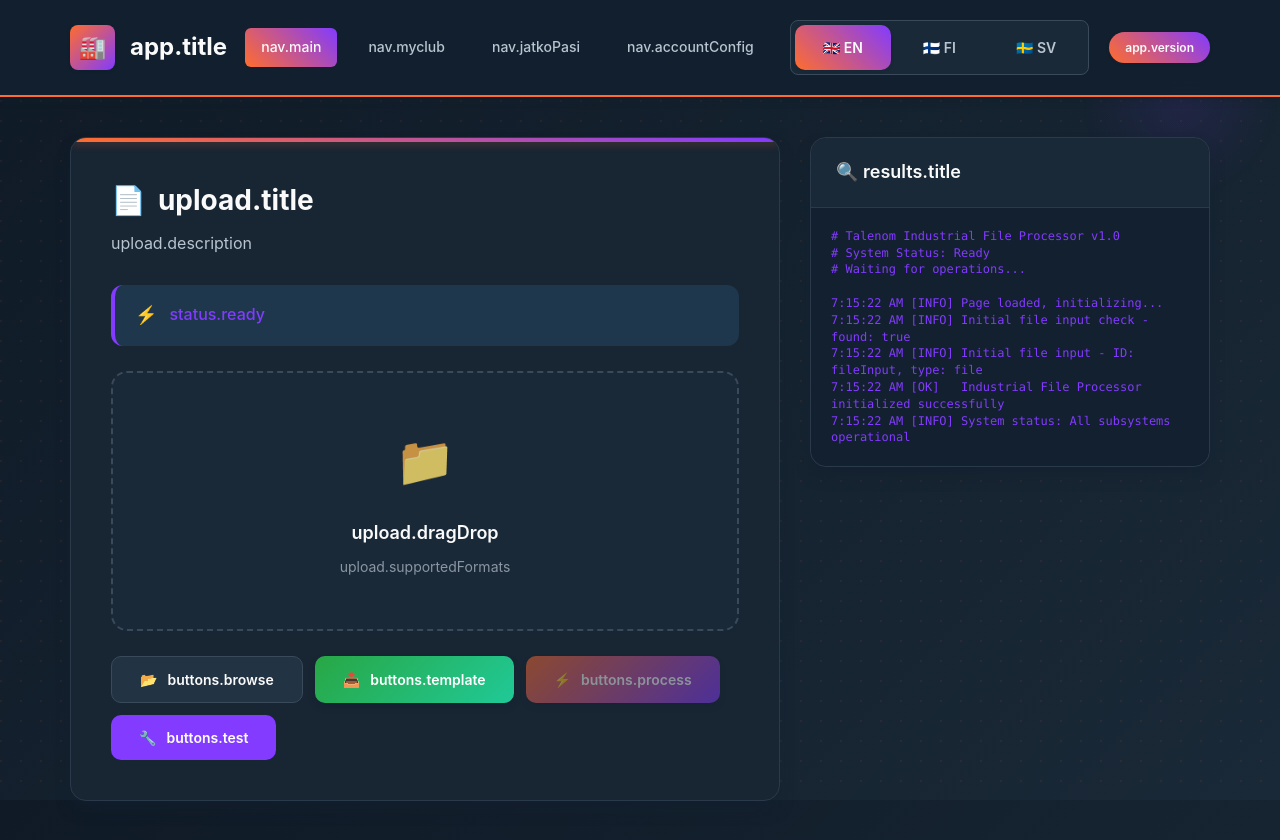
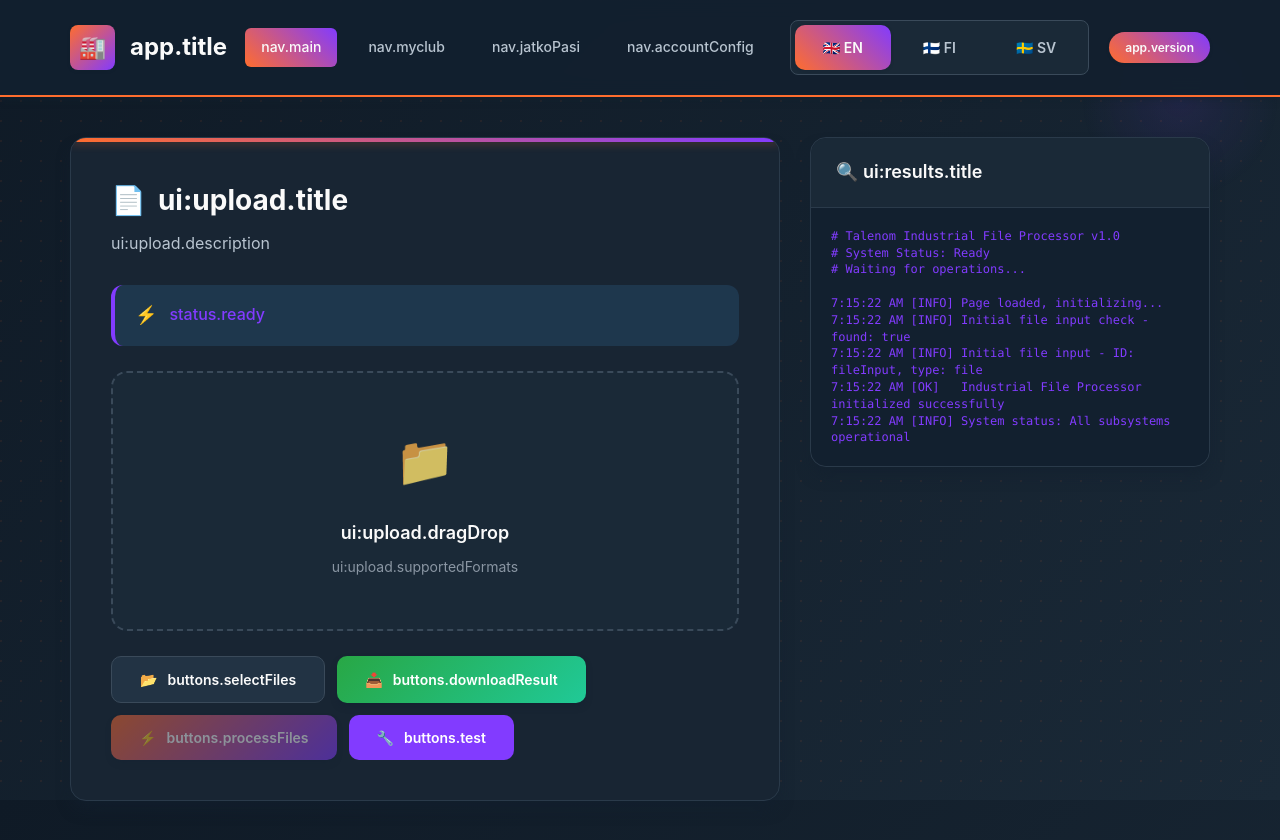
Before and after one commit to TheKutvis/talenom-industrial-processor, a website: page public/index.html in a window 1280 px wide. Drawn offline with Linux system fonts and the light colour scheme; no server answers.

Commit message:
feat: Enhance internationalization support with new translations and global i18n client usage

```diff
--- a/public/i18n-client.js
+++ b/public/i18n-client.js
@@ -76,14 +76,19 @@ class I18nClient {
             return key;
         }
 
-        const [namespace, ...keyParts] = key.split('.');
-        const translationKey = keyParts.join('.');
+        // Handle namespace separator ':'
+        let namespace = 'common';
+        let actualKey = key;
 
-        // Default to 'common' namespace if not specified
-        const ns = this.namespaces.includes(namespace) ? namespace : 'common';
-        const actualKey = this.namespaces.includes(namespace) ? translationKey : key;
+        if (key.includes(':')) {
+            const [ns, keyPart] = key.split(':', 2);
+            if (this.namespaces.includes(ns)) {
+                namespace = ns;
+                actualKey = keyPart;
+            }
+        }
 
-        const translation = this.getNestedTranslation(ns, actualKey);
+        const translation = this.getNestedTranslation(namespace, actualKey);
 
         if (translation) {
             return this.interpolate(translation, options);
@@ -91,7 +96,7 @@ class I18nClient {
 
         // Fallback to English if current language doesn't have translation
         if (this.currentLanguage !== 'en') {
-            const englishTranslation = this.getNestedTranslation(ns, actualKey, 'en');
+            const englishTranslation = this.getNestedTranslation(namespace, actualKey, 'en');
             if (englishTranslation) {
                 this.log(`Using English fallback for key: ${key}`, 'debug');
                 return this.interpolate(englishTranslation, options);
--- a/public/index.html
+++ b/public/index.html
@@ -665,9 +665,9 @@
             <!-- Upload Section -->
             <div class="upload-section">
                 <div class="section-title">
-                    📄 <span data-i18n="upload.title">File Processing Station</span>
+                    📄 <span data-i18n="ui:upload.title">File Processing Station</span>
                 </div>
-                <div class="section-subtitle" data-i18n="upload.description">
+                <div class="section-subtitle" data-i18n="ui:upload.description">
                     Upload and process CSV or Excel files containing general ledger data.
                     Our industrial-grade processor will parse your data and prepare it for integration.
                 </div>
@@ -680,21 +680,21 @@
                 <form id="fileUploadForm">
                     <div class="file-upload-area" id="fileUploadArea">
                         <div class="upload-icon">📁</div>
-                        <div class="upload-text" data-i18n="upload.dragDrop">Drag & drop your file here</div>
-                        <div class="upload-subtext" data-i18n="upload.supportedFormats">or click to browse • Supports CSV, XLS, XLSX</div>
+                        <div class="upload-text" data-i18n="ui:upload.dragDrop">Drag & drop your file here</div>
+                        <div class="upload-subtext" data-i18n="ui:upload.supportedFormats">or click to browse • Supports CSV, XLS, XLSX</div>
                         <input type="file" id="fileInput" name="file" accept=".csv,.xlsx,.xls" style="display: none;">
                     </div>
                 </form>
 
                 <div class="btn-group">
                     <button class="btn btn-secondary" id="browseFileBtn">
-                        📂 <span data-i18n="buttons.browse">Browse Files</span>
+                        📂 <span data-i18n="buttons.selectFiles">Browse Files</span>
                     </button>
                     <button class="btn btn-success" id="downloadTemplateBtn">
-                        📥 <span data-i18n="buttons.template">Download Template</span>
+                        📥 <span data-i18n="buttons.downloadResult">Download Template</span>
                     </button>
                     <button class="btn btn-primary" id="processFileBtn" disabled>
-                        ⚡ <span data-i18n="buttons.process">Process File</span>
+                        ⚡ <span data-i18n="buttons.processFiles">Process File</span>
                     </button>
                     <button class="btn btn-info" id="testConnectionBtn">
                         🔧 <span data-i18n="buttons.test">Test Connection</span>
@@ -704,19 +704,19 @@
 
             <!-- Results Panel -->
             <div class="results-panel">
-                <h3 class="panel-title">🔍 <span data-i18n="results.title">Processing Results & Logs</span></h3>
+                <h3 class="panel-title">🔍 <span data-i18n="ui:results.title">Processing Results & Logs</span></h3>
 
                 <div class="results-summary" id="resultsSummary" style="display: none;">
                     <div class="summary-item">
-                        <span class="summary-label" data-i18n="results.file">File processed:</span>
+                        <span class="summary-label" data-i18n="ui:results.fileName">File processed:</span>
                         <span class="summary-value" id="fileName">-</span>
                     </div>
                     <div class="summary-item">
-                        <span class="summary-label" data-i18n="results.records">Records found:</span>
+                        <span class="summary-label" data-i18n="ui:results.totalRecords">Records found:</span>
                         <span class="summary-value" id="recordCount">0</span>
                     </div>
                     <div class="summary-item">
-                        <span class="summary-label" data-i18n="results.time">Processing time:</span>
+                        <span class="summary-label" data-i18n="time.processingTime">Processing time:</span>
                         <span class="summary-value" id="processingTime">-</span>
                     </div>
                     <div class="summary-item">
@@ -1465,12 +1465,12 @@
             // Set up language switching
             document.querySelectorAll('.btn-lang').forEach(btn => {
                 btn.addEventListener('click', async function() {
-                    await i18nClient.changeLanguage(this.dataset.lang);
+                    await window.i18n.changeLanguage(this.dataset.lang);
                 });
             });
 
             // Initialize i18n and set up the interface
-            i18nClient.init().then(() => {
+            window.i18n.init().then(() => {
                 log('Industrial File Processor initialized successfully', 'success');
                 log('System status: All subsystems operational', 'info');
             });
--- a/services/i18nService.js
+++ b/services/i18nService.js
@@ -32,6 +32,7 @@ class I18nService {
         lng: this.defaultLanguage,
         fallbackLng: this.defaultLanguage,
         supportedLngs: this.supportedLanguages,
+        preload: this.supportedLanguages, // Preload all supported languages
 
         // Backend configuration for JSON files
         backend: {
```
Also changed, not shown: public/account-config.html (+2 -1 lines), public/esimerkkiseura.html (+2 -2 lines), public/jatko-pasi.html (+2 -1 lines), 2 other files.
